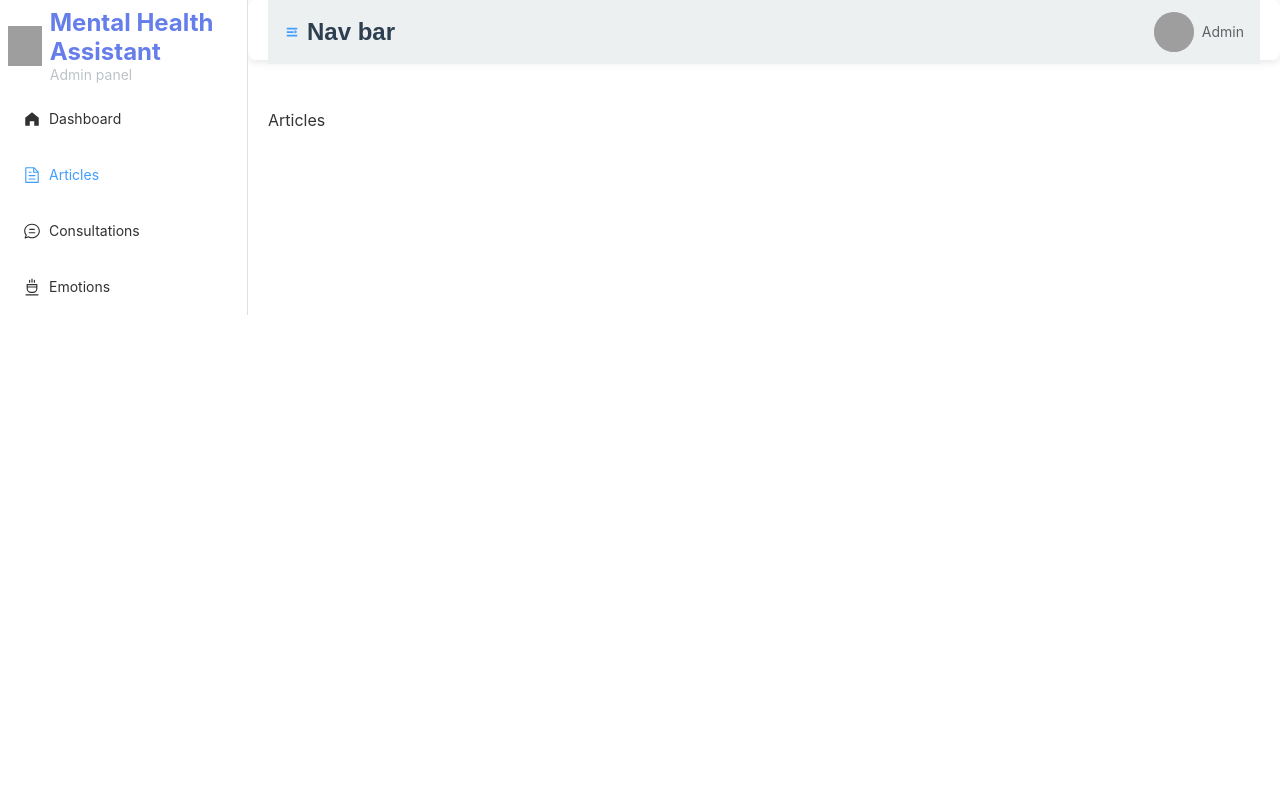
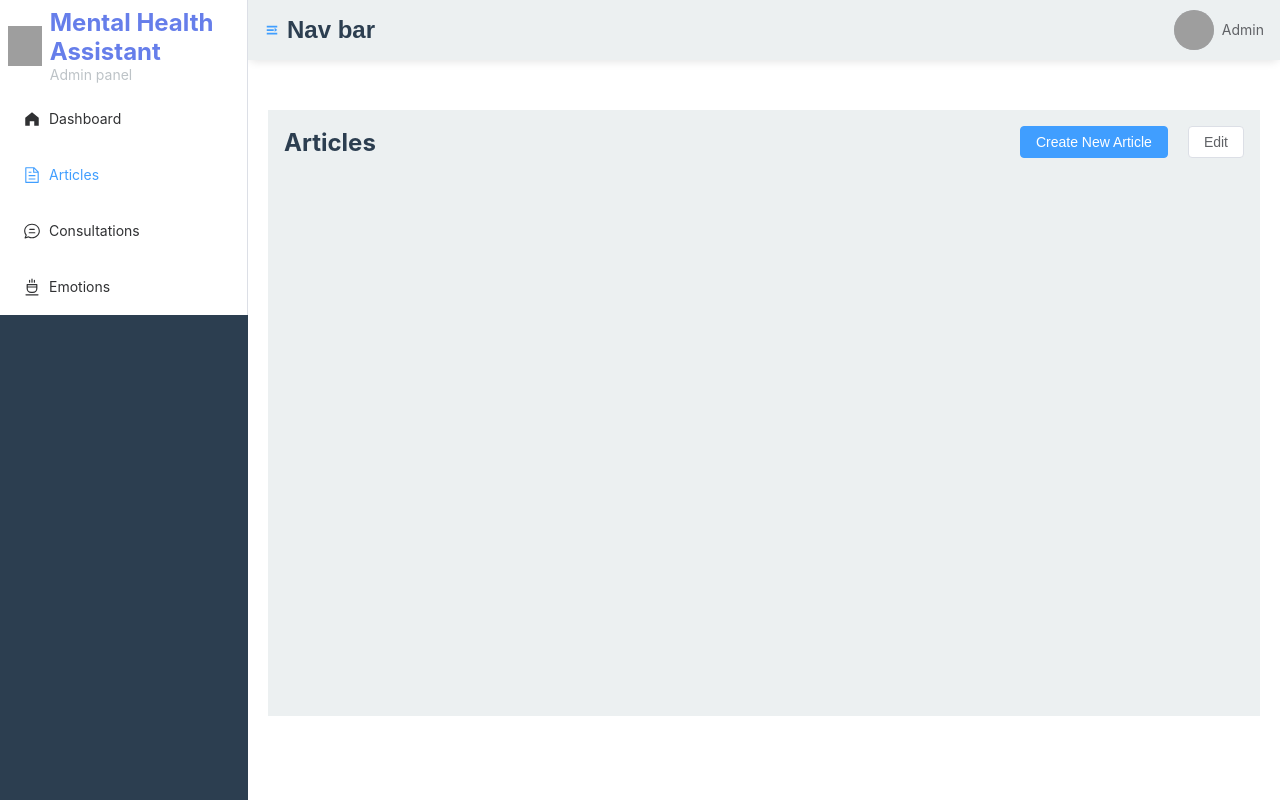
Before and after one commit to PhantomCorner/mentalHealth, a Vue app: page /admin/articles in a window 1280 px wide. Built offline with nearby package versions, Linux system fonts and the light colour scheme; grey boxes are pictures that could not be loaded.

Commit message:
navbar style update

```diff
--- /dev/null
+++ b/src/components/PageHead.vue
@@ -0,0 +1,37 @@
+<template>
+  <div class="page-head">
+    <p class="page-title">
+      <slot name="title">{{ props.title }}</slot>
+    </p>
+    <div class="action-btn">
+      <slot name="buttons"></slot>
+    </div>
+  </div>
+</template>
+<script setup lang="ts">
+const props = defineProps({
+  title: {
+    type: String,
+    default: "Page Title",
+  },
+});
+</script>
+<style scoped lang="scss">
+.page-head {
+  display: flex;
+  align-items: center;
+  justify-content: space-between;
+  padding: 16px;
+  background-color: #ecf0f1;
+  .page-title {
+    font-size: 24px;
+    color: #2c3e50;
+    font-weight: bold;
+  }
+
+  .action-btn {
+    display: flex;
+    gap: 8px;
+  }
+}
+</style>
--- a/src/components/admin/AdminLayout.vue
+++ b/src/components/admin/AdminLayout.vue
@@ -12,7 +12,7 @@ import Sidebar from "./Sidebar.vue";
           <Navbar />
         </el-header>
         <el-main>
-          <router-view></router-view>
+          <router-view class="content-container"></router-view>
         </el-main>
       </el-container>
     </el-container>
@@ -21,6 +21,17 @@ import Sidebar from "./Sidebar.vue";
 
 <style scoped lang="scss">
 .admin-layout {
+  .el-container {
+    height: 100%;
+  }
+  .el-header {
+    padding: 0;
+  }
+
   height: 100vh;
+  .content-container {
+    min-height: calc(100% - 64px);
+    background-color: #ecf0f1;
+  }
 }
 </style>
--- a/src/components/admin/Navbar.vue
+++ b/src/components/admin/Navbar.vue
@@ -45,7 +45,7 @@ const handleCommand = (command: string) => {
   display: flex;
   align-items: center;
   justify-content: space-between;
-  height: 64px;
+  height: 100%;
   background-color: #ecf0f1;
   padding: 0 16px;
   .page-title {
--- a/src/components/admin/Sidebar.vue
+++ b/src/components/admin/Sidebar.vue
@@ -1,9 +1,6 @@
 <template>
   <el-aside width="248px" class="sidebar">
-    <el-menu
-      :default-active="activeMenu"
-      :router="true"
-      class="el-menu-vertical-demo">
+    <el-menu :default-active="activeMenu" :router="true">
       <div class="brand">
         <el-image
           class="brand-icon"
@@ -42,6 +39,7 @@ const activeMenu = computed(() => route.path);
 <style scoped lang="scss">
 .sidebar {
   background-color: #2c3e50;
+  height: 100%;
   .brand {
     display: flex;
     align-items: center;
--- a/src/views/admin/Articles.vue
+++ b/src/views/admin/Articles.vue
@@ -1,3 +1,15 @@
 <template>
-  <div>Articles</div>
+  <div>
+    <PageHead>
+      <template #title>Articles</template>
+      <template #buttons>
+        <el-button type="primary">Create New Article</el-button>
+        <el-button type="default">Edit</el-button>
+      </template>
+    </PageHead>
+  </div>
 </template>
+
+<script setup lang="ts">
+import PageHead from "../../components/PageHead.vue";
+</script>
```
